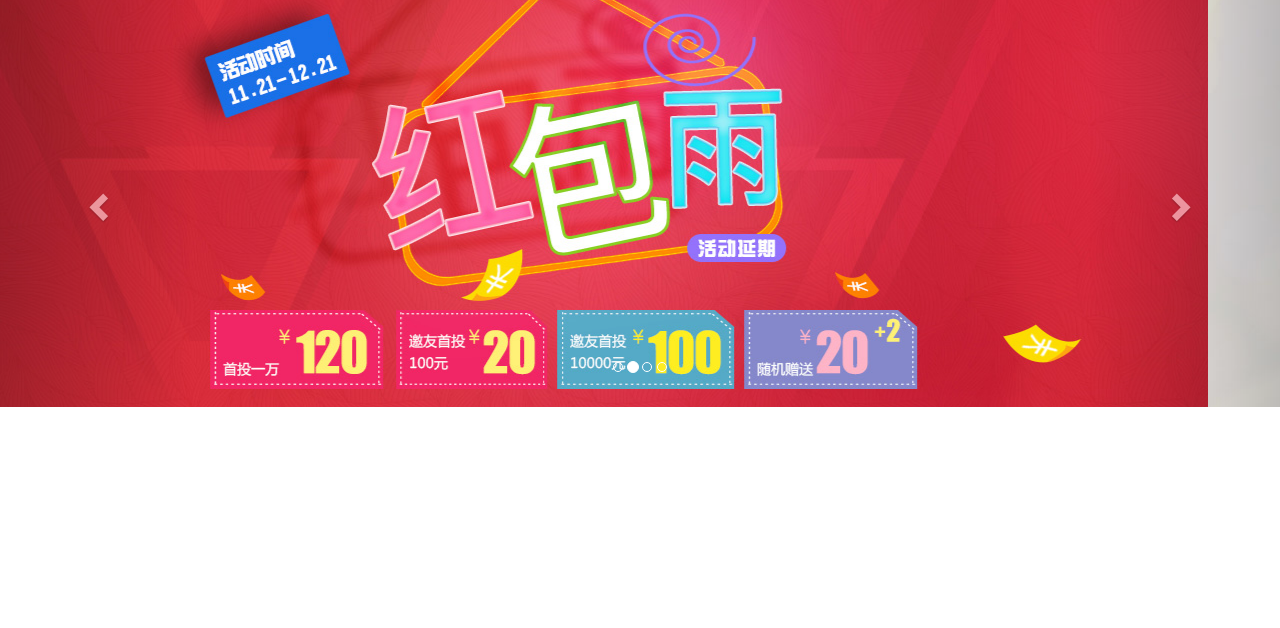
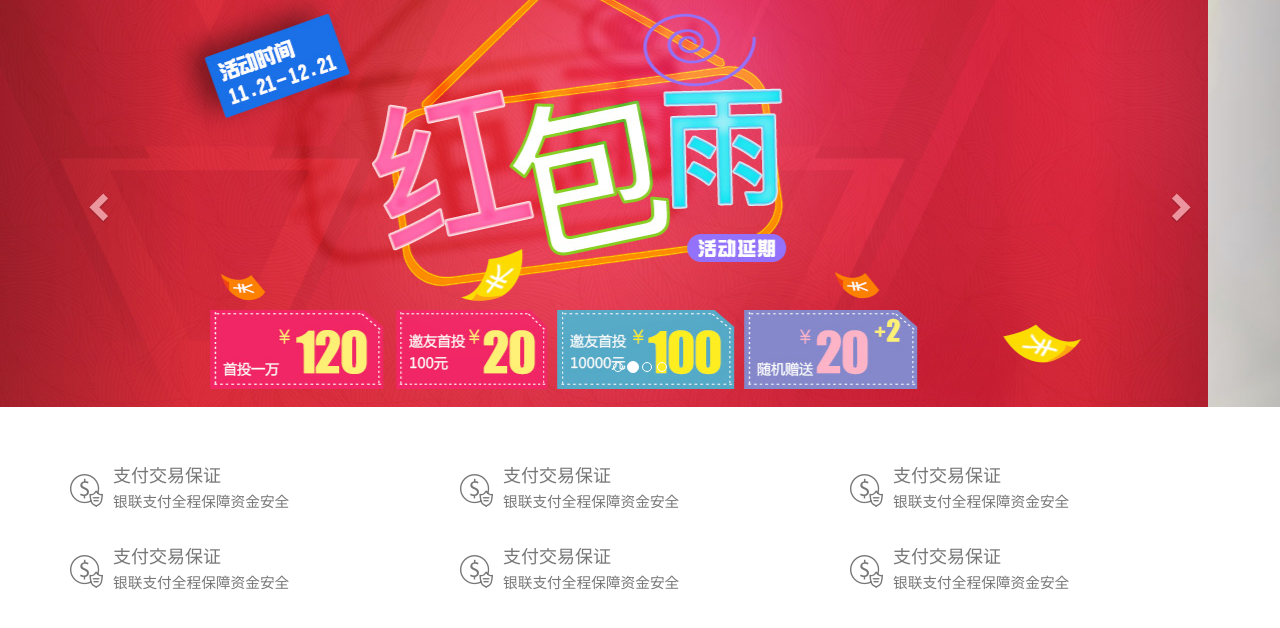
Before and after one commit to mryanshenghong/weijinsuo, a plain HTML site: page index.html in a window 1280 px wide. Shown: the part 100-728 px from the top of the page. Drawn offline with Linux system fonts and the light colour scheme; files whose address does not match are found by name.

Commit message:
完成特色板块

```diff
--- a/css/main.css
+++ b/css/main.css
@@ -2,13 +2,16 @@
 
 
 /*commonn css default font-size 100%.==>16px*/
-body{
+
+body {
     font-family: "Helvetica Neue", Helvetica, Microsoft Yahei, Hiragino Sans GB, WenQuanYi Micro Hei, sans-serif;
     font-size: 100%;
 }
 
+
 /*font icon*/
-@font-face{
+
+@font-face {
     font-family: weijinsuo;
     src: url('../font/MiFie-Web-Font.eot') format('embedded-opentype'),
     url('../font/MiFie-Web-Font.svg') format('svg'),
@@ -16,13 +19,18 @@ body{
     url('../font/MiFie-Web-Font.woff') format('woff');
 }
 
+
 /* class*=" balabala" 空格一定要加上*/
-[class^="icon-"],[class*=" icon-"]{
+
+[class^="icon-"],
+[class*=" icon-"] {
     font-family: weijinsuo;
     font-style: normal;
 }
 
+
 /*标准伪元素使用双冒号*/
+
 .icon-mobilephone::before {
     content: "\e908";
     font-size: 13px;
@@ -41,73 +49,84 @@ body{
     content: "\e920";
 }
 
+/*characteristic icon*/
+.icon-uniE907:before {
+  content: "\e907";
+}
+
+
 
 /*header*/
-#header{
 
-}
+#header {}
 
-#header  .topbar{
+#header .topbar {
     height: 3.5rem;
     line-height: 3.5rem;
     color: #888;
     border-bottom: 1px solid #c0c0c0;
 }
 
-#header  .topbar  .container  .row  div {
+#header .topbar .container .row div {
     height: 3.5rem;
     font-size: 1rem;
     color: #888;
 }
 
-#header .topbar .container .row div + div{
+#header .topbar .container .row div+div {
     border-left: 1px solid #c0c0c0;
 }
 
-#header .mobile-link{
+#header .mobile-link {
     color: #888;
 }
 
-#header .mobile-link:hover{
+#header .mobile-link:hover {
     text-decoration: none;
 }
-#header img{
+
+#header img {
     display: none;
     position: absolute;
     left: 50%;
     margin-left: -60px;
-	top:25px;
+    top: 25px;
     z-index: 1001;
 }
-#header .mobile-link:hover >img{
+
+#header .mobile-link:hover>img {
     display: block;
 }
 
-#header .link{
+#header .link {
     color: #888;
 }
 
-#header .link:hover{
+#header .link:hover {
     text-decoration: none;
 }
 
-#header .icon-icon{
+#header .icon-icon {
     font-size: 4rem;
     color: #E92322;
 }
-#header .icon-logo{
+
+#header .icon-logo {
     font-size: 4rem;
     color: #333333;
 }
+
+
 /*nav*/
-.navbar-weijinsuo{
+
+.navbar-weijinsuo {
     margin-top: 1rem;
     height: 5rem;
     margin-bottom: 0px;
 }
 
 @media (max-width: 768px) {
-	.navbar-weijinsuo{
+    .navbar-weijinsuo {
         height: auto;
     }
 }
@@ -116,25 +135,52 @@ body{
     font-size: 1.5rem;
 }
 
+
 /*main_ad*/
-#main_ad{
 
-}
+#main_ad {}
 
-#main_ad  .carousel-inner  .item{
+#main_ad .carousel-inner .item {
     background-repeat: no-repeat;
     background-position: center center;
     background-size: cover;
 }
 
+
 /*media query 当最大宽度至少为768时候 height才有 410px 否则高度自适应图片*/
+
 @media (min-width: 768px) {
-	#main_ad  .carousel-inner  .item{
+    #main_ad .carousel-inner .item {
         height: 410px;
     }
 }
 
 
-#main_ad > .carousel-inner > .item > img{
+#main_ad>.carousel-inner>.item>img {
     width: 100%;
 }
+
+
+/*characteristic 网站特色模块*/
+#characteristic{
+	font-size: 1.47rem;
+	padding: 6rem 0;
+	border-bottom:1px solid #c0c0c0;
+}
+
+#characteristic i{
+	  font-size: 3.3rem;
+}
+
+#characteristic .container .row a{
+	font-weight: 400;
+	color:  #777;
+}
+
+#characteristic .container .row a:hover{
+	color:  #E92322;
+	text-decoration: none;
+}
+#characteristic .container .row div{
+	margin-bottom: 1.7rem;
+}
--- a/index.html
+++ b/index.html
@@ -1,5 +1,6 @@
 <!DOCTYPE html>
 <html lang="en">
+
 <head>
     <meta charset="UTF-8">
     <!-- 文档渲染模式 IE最新引擎  -->
@@ -18,6 +19,7 @@
 	<div>浏览器版本低请更新浏览器</div>
 	<![endif]  -->
 </head>
+
 <body>
     <!-- header start -->
     <header id="header">
@@ -78,7 +80,6 @@
         </nav>
     </header>
     <!-- header end -->
-
     <!-- carousel start -->
     <section id="main_ad" class="carousel slide" data-ride="carousel">
         <!-- Indicators -->
@@ -88,7 +89,6 @@
             <li data-target="#main_ad" data-slide-to="2"></li>
             <li data-target="#main_ad" data-slide-to="3"></li>
         </ol>
-
         <!-- Wrapper for slides -->
         <div class="carousel-inner" role="listbox">
             <div class="item active" data-image-lg="./img/slide_01_2000x410.jpg" data-image-xs="img/slide_01_640x340.jpg">
@@ -96,12 +96,12 @@
                     <!-- 标题 红包来了 -->
                 </div>
             </div>
-		    <div class="item" data-image-lg="img/slide_02_2000x410.jpg" data-image-xs="img/slide_02_640x340.jpg" >
+            <div class="item" data-image-lg="img/slide_02_2000x410.jpg" data-image-xs="img/slide_02_640x340.jpg">
                 <div class="carousel-caption">
                     <!--标题 梦想 -->
                 </div>
             </div>
-		    <div class="item" data-image-lg="img/slide_03_2000x410.jpg" data-image-xs="img/slide_03_640x340.jpg" >
+            <div class="item" data-image-lg="img/slide_03_2000x410.jpg" data-image-xs="img/slide_03_640x340.jpg">
                 <div class="carousel-caption">
                     <!--标题 梦想 -->
                 </div>
@@ -112,7 +112,6 @@
                 </div>
             </div>
         </div>
-
         <!-- Controls -->
         <a class="left carousel-control" href="#main_ad" role="button" data-slide="prev">
 		    <span class="glyphicon glyphicon-chevron-left" aria-hidden="true"></span>
@@ -122,26 +121,97 @@
 		    <span class="glyphicon glyphicon-chevron-right" aria-hidden="true"></span>
 		    <span class="sr-only">Next</span>
 		  </a>
-
     </section>
     <!-- carousel end -->
-
+    <!-- characteristic start -->
+    <section id="characteristic">
+        <div class="container">
+            <div class="row">
+                <div class="col-md-4 col-sm-6 hidden-xs">
+                    <a href="#">
+                        <div class="media">
+                            <div class="media-left">
+                                <i class="icon-uniE907"></i>
+                            </div>
+                            <div class="media-body">
+                                <h4 class="media-heading">支付交易保证</h4> 银联支付全程保障资金安全
+                            </div>
+                        </div>
+                    </a>
+                </div>
+                <div class="col-md-4 col-sm-6 hidden-xs">
+                    <a href="#">
+                        <div class="media">
+                            <div class="media-left">
+                                <i class="icon-uniE907"></i>
+                            </div>
+                            <div class="media-body">
+                                <h4 class="media-heading">支付交易保证</h4> 银联支付全程保障资金安全
+                            </div>
+                        </div>
+                    </a>
+                </div>
+                <div class="col-md-4 col-sm-6 hidden-xs">
+                    <a href="#">
+                        <div class="media">
+                            <div class="media-left">
+                                <i class="icon-uniE907"></i>
+                            </div>
+                            <div class="media-body">
+                                <h4 class="media-heading">支付交易保证</h4> 银联支付全程保障资金安全
+                            </div>
+                        </div>
+                    </a>
+                </div>
+                <div class="col-md-4 col-sm-6 hidden-xs">
+                    <a href="#">
+                        <div class="media">
+                            <div class="media-left">
+                                <i class="icon-uniE907"></i>
+                            </div>
+                            <div class="media-body">
+                                <h4 class="media-heading">支付交易保证</h4> 银联支付全程保障资金安全
+                            </div>
+                        </div>
+                    </a>
+                </div>
+                <div class="col-md-4 col-sm-6 hidden-xs">
+                    <a href="#">
+                        <div class="media">
+                            <div class="media-left">
+                                <i class="icon-uniE907"></i>
+                            </div>
+                            <div class="media-body">
+                                <h4 class="media-heading">支付交易保证</h4> 银联支付全程保障资金安全
+                            </div>
+                        </div>
+                    </a>
+                </div>
+                <div class="col-md-4 col-sm-6 hidden-xs">
+                    <a href="#">
+                        <div class="media">
+                            <div class="media-left">
+                                <i class="icon-uniE907"></i>
+                            </div>
+                            <div class="media-body">
+                                <h4 class="media-heading">支付交易保证</h4> 银联支付全程保障资金安全
+                            </div>
+                        </div>
+                    </a>
+                </div>
+            </div>
+        </div>
+    </section>
+    <!-- characteristic end -->
     <!-- section start -->
     <section></section>
     <!-- section end -->
-
     <!-- section start -->
     <section></section>
     <!-- section end -->
-
     <!-- section start -->
     <section></section>
     <!-- section end -->
-
-	<!-- section start -->
-	<section></section>
-	<!-- section end -->
-
     <!-- section start -->
     <section></section>
     <!-- section end -->
@@ -149,4 +219,5 @@
     <script src="./lib/bootstrap/js/bootstrap.js"></script>
     <script src="./js/main.js"></script>
 </body>
+
 </html>
```
Lines whose indentation alone changed are shown as unchanged.
